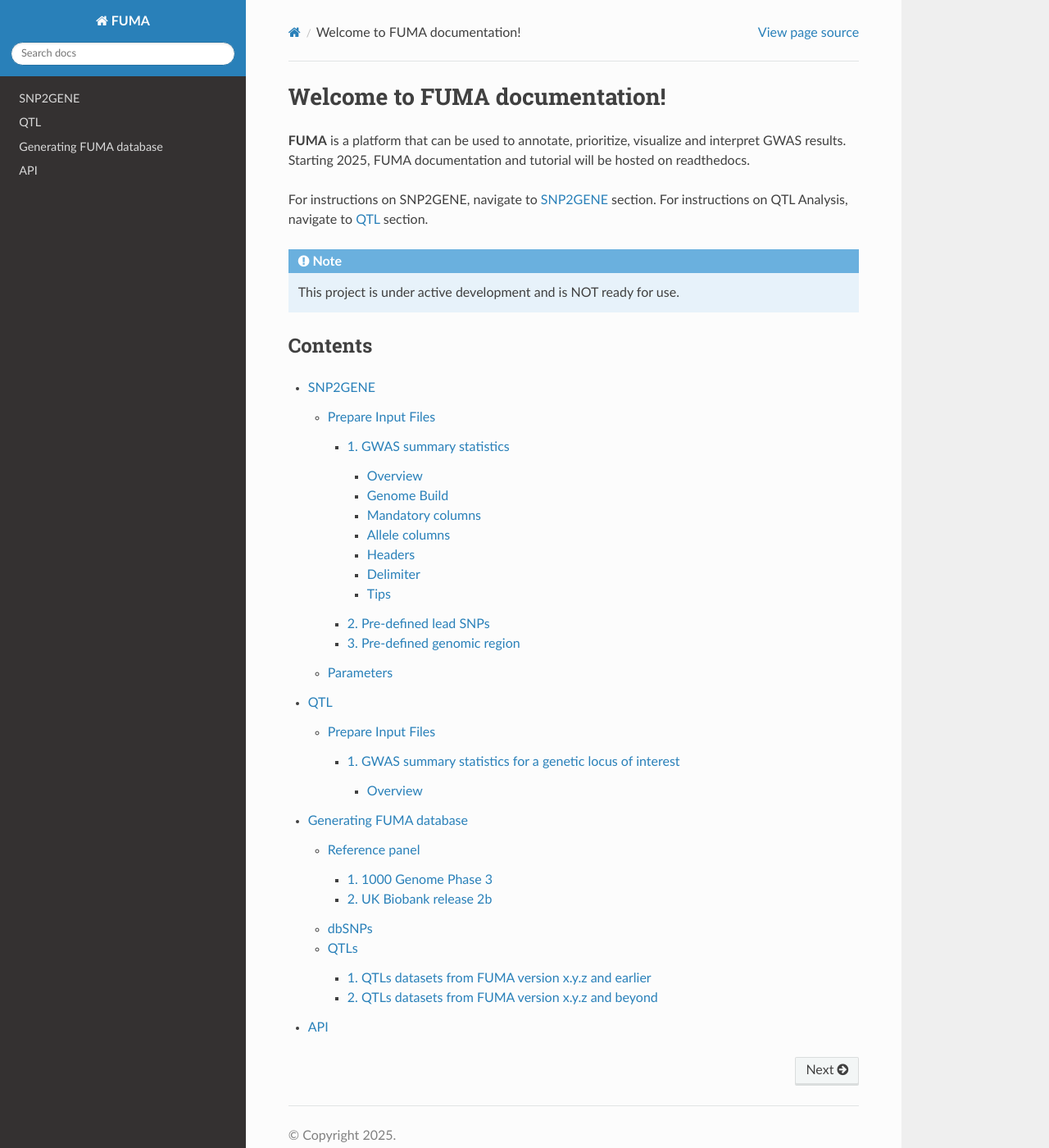
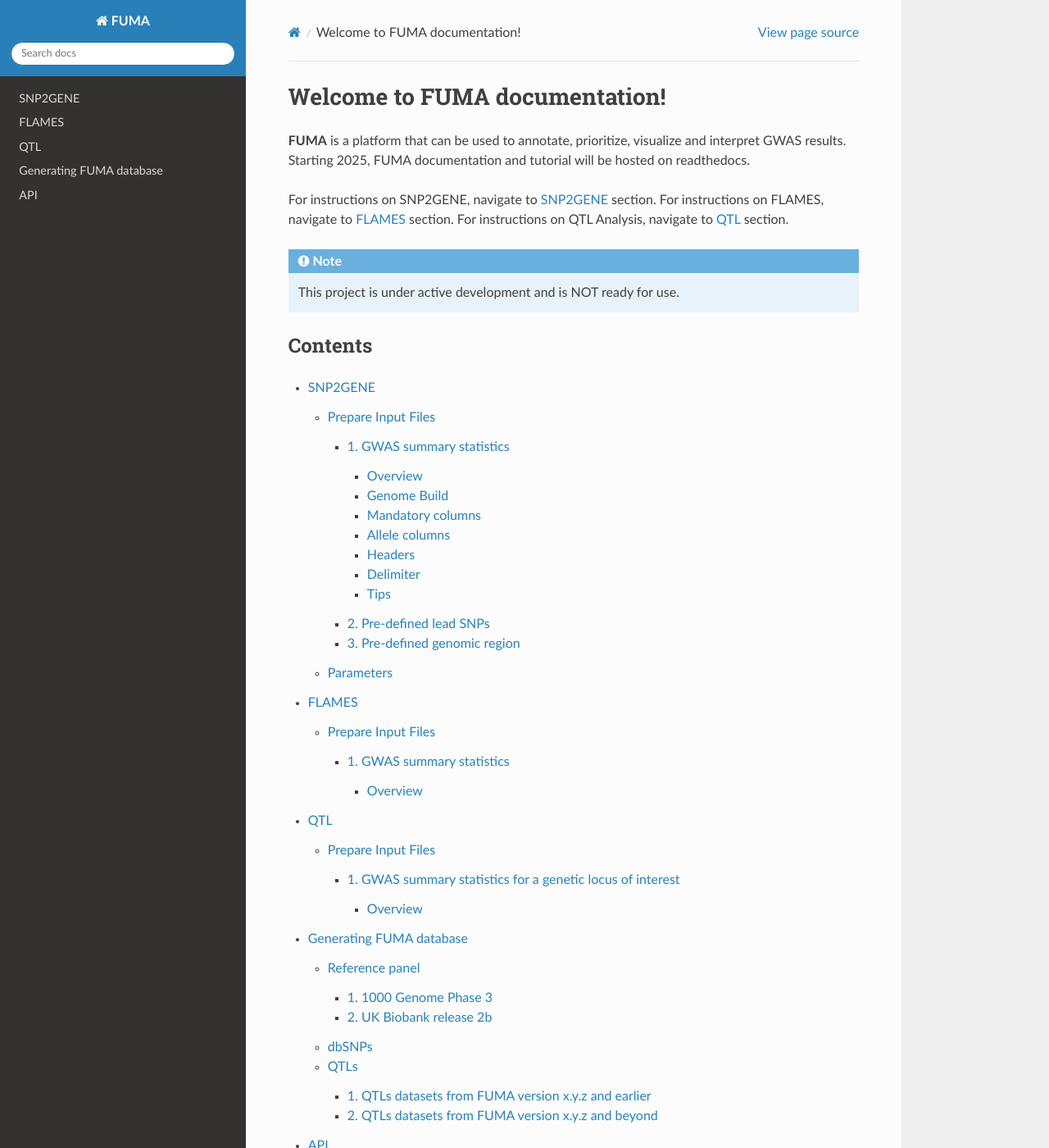
Before and after one commit to tanyaphung/fuma_docs, a Sphinx documentation site: the page built from docs/source/index.rst, in a window 1280 px wide and 1400 px high. Shown: the whole window at 82% size. Built offline with Sphinx 7.4.7 and the Read the Docs theme 3.1.0, drawn with Linux system fonts in a browser that asks for light colours.

Commit message:
add preliminary instructions to FLAMES

```diff
--- a/docs/source/index.rst
+++ b/docs/source/index.rst
@@ -5,6 +5,7 @@
 Starting 2025, FUMA documentation and tutorial will be hosted on readthedocs.
 
 For instructions on SNP2GENE, navigate to :doc:`snp2gene` section.
+For instructions on FLAMES, navigate to :doc:`flames` section.
 For instructions on QTL Analysis, navigate to :doc:`qtl` section.
 
 .. note::
@@ -17,6 +18,7 @@
 .. toctree::
 
    snp2gene
+   flames
    qtl
    ref_database
    api
```
Also changed, not shown: docs/source/flames.rst (added, +26 -0 lines).
